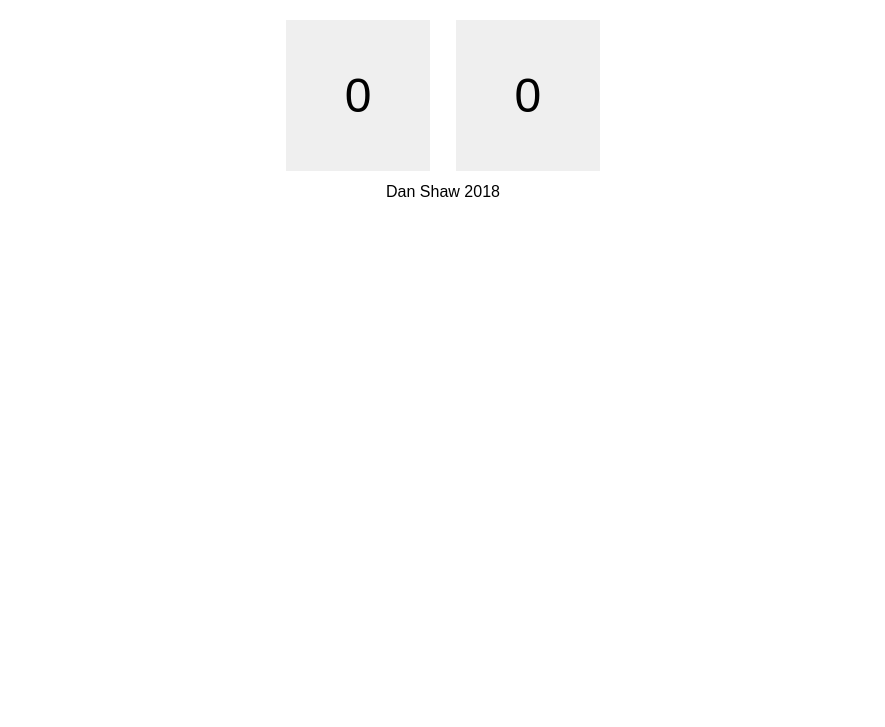
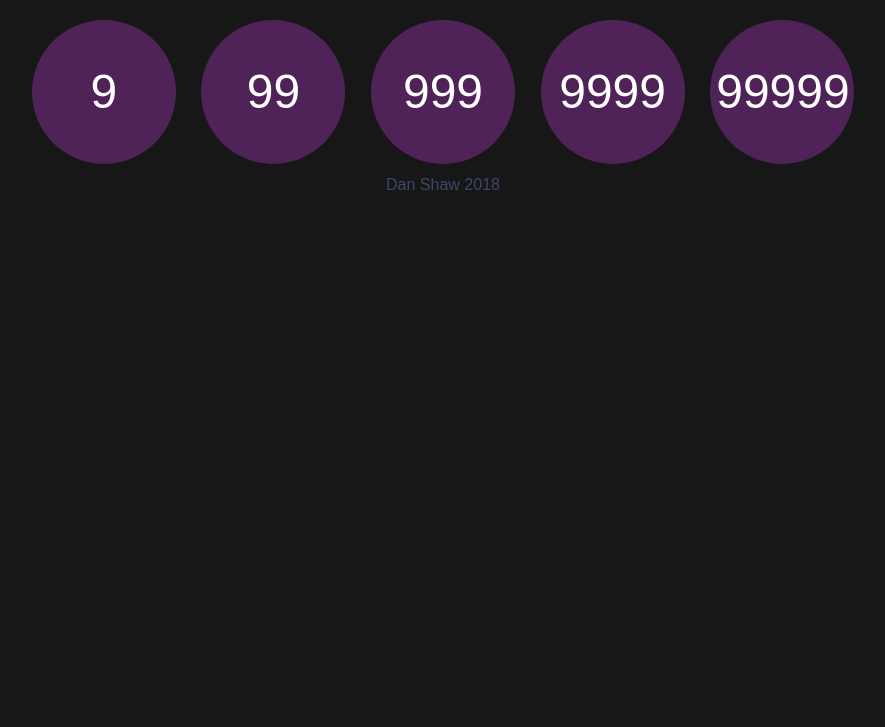
Before and after one commit to DanielLShaw/Score-Keeper, a React app in the folder score-keeper/: page / in a window 1280 px wide. Shown: the part 73-800 px from the top of the page, without its empty margins (197-1082 px from the left). Built offline with nearby package versions, Linux system fonts and the light colour scheme.

Commit message:
Basic styling
Colours
Text alignment

```diff
--- a/score-keeper/src/index.css
+++ b/score-keeper/src/index.css
@@ -3,4 +3,10 @@ body {
   padding: 0;
   font-family: sans-serif;
   text-align: center;
+  background-color:#171717;
+  color:white;
 }
+
+footer{
+  color:#3e4767;
+}
--- a/score-keeper/src/score_keeper.css
+++ b/score-keeper/src/score_keeper.css
@@ -1,7 +1,22 @@
 button.player {
+  width: 3em;
+  height:3em;
   border: 0;
   font-size: 3em;
-  padding: 1em;
   margin: 1%;
-  width: 3em;
+  border-radius: 100%;
+  outline: none;
+  background-color: #502358;
+  color:white;
 }
+
+button.player:hover{
+  animation-name:ripple;
+  animation-duration: 1s;
+}
+
+@keyframes ripple{
+  0% {opacity: 1}
+  50% {opacity: 0.5}
+  100% {opacity: 1}
+}
--- a/score-keeper/src/score_keeper.js
+++ b/score-keeper/src/score_keeper.js
@@ -14,7 +14,7 @@ class Players extends Component {
   constructor(props) {
     super(props);
     this.state = {
-      players: [{ value: 0 }, { value: 0 }]
+      players: [{ value: 9 }, { value: 99 }, { value: 999 }, { value: 9999 }, { value: 99999 }]
     };
   }
   render() {
```
